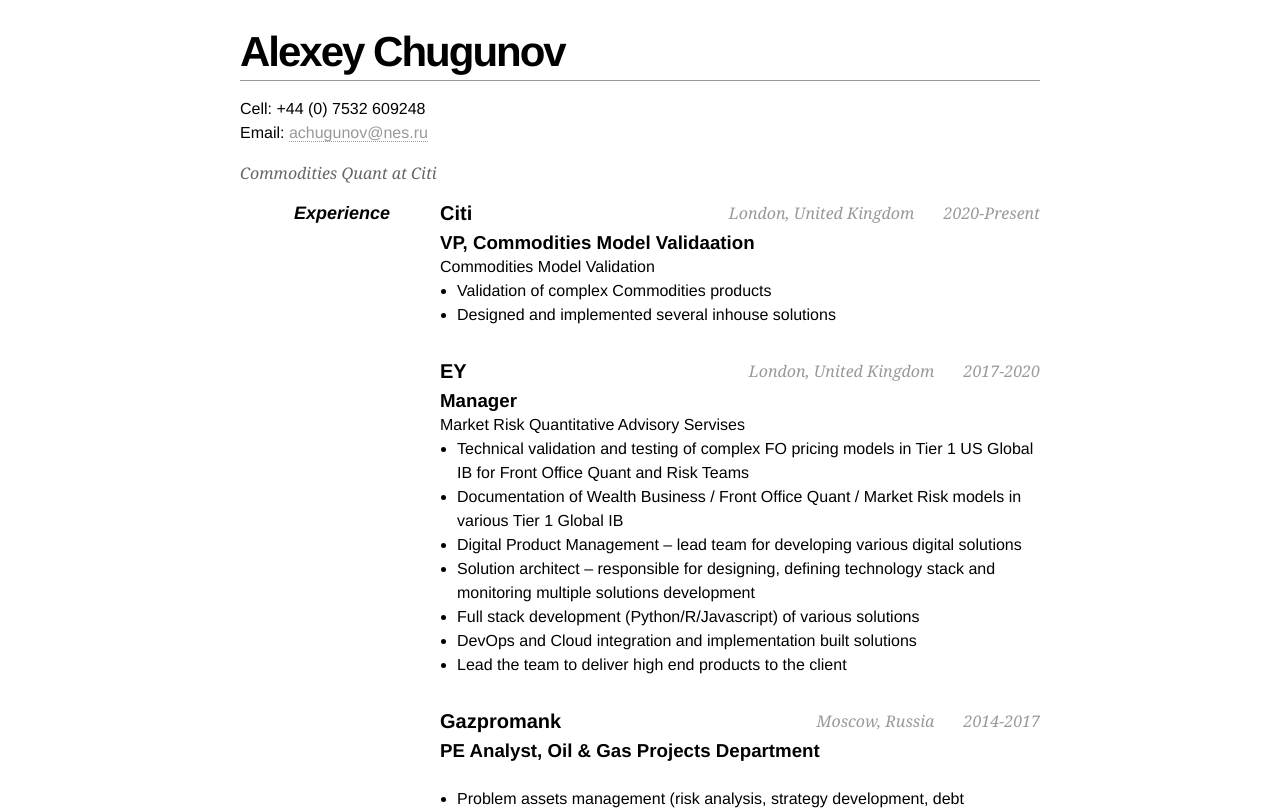
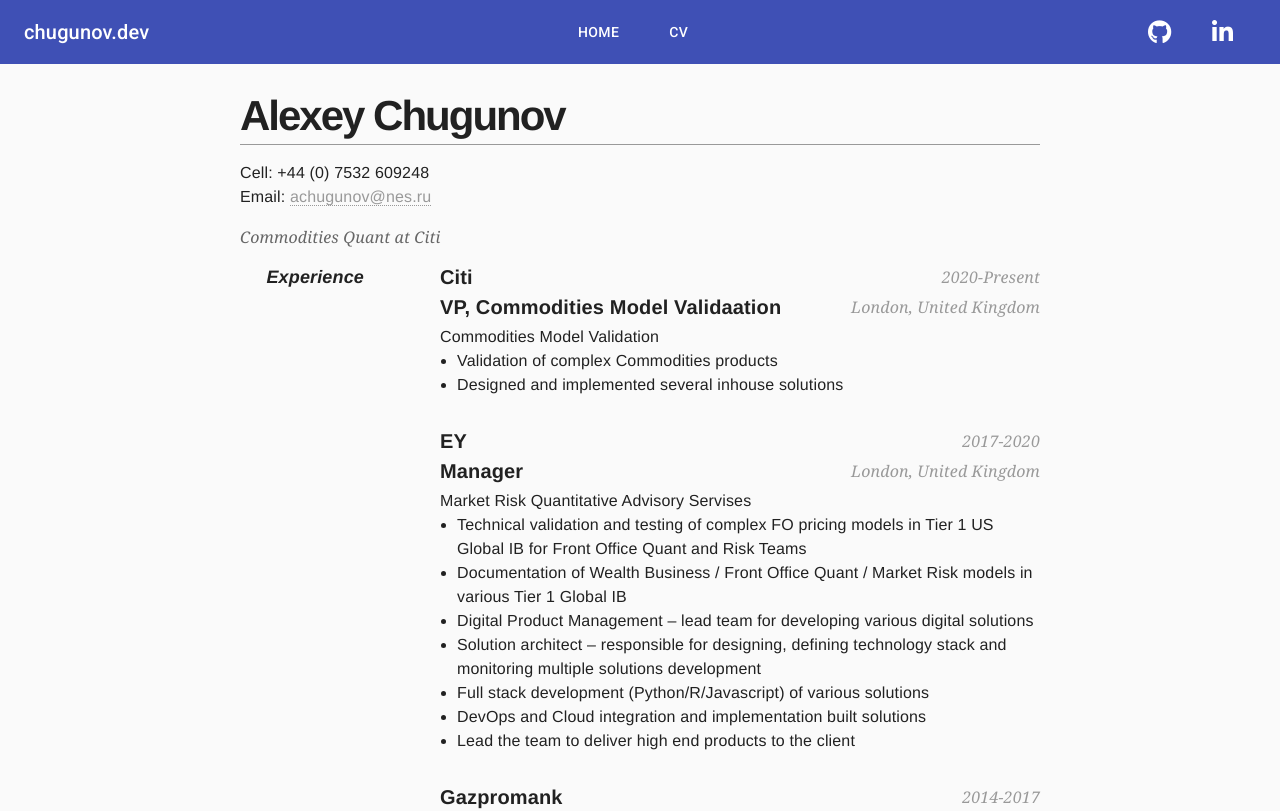
Before and after one commit to a-chugunov/a-chugunov.github.io, a React (Create React App) app: page /cv in a window 1280 px wide. Shown: the top 811 px of the page. Built offline with nearby package versions, Linux system fonts and the light colour scheme.

Commit message:
-update cv social -added CNAME, so gh-pages publishes to right address -added Material UI -added Navigation

```diff
--- a/public/data/CV.yaml
+++ b/public/data/CV.yaml
@@ -5,8 +5,12 @@
   email: achugunov@nes.ru
 
 social:
-  github: a-chugunov
-  linkedin: alexeychugunov
+  github:
+    id: a-chugunov
+    url: https://github.com/a-chugunov/
+  linkedin:
+    id: alexeychugunov
+    url: https://www.linkedin.com/in/alexeychugunov/
 
 summary: Commodities Quant at Citi
 
--- a/public/index.html
+++ b/public/index.html
@@ -30,7 +30,8 @@
       Learn how to configure a non-root public URL by running `npm run build`.
     -->
 
-
+    <link rel="stylesheet" href="https://fonts.googleapis.com/css?family=Roboto:300,400,500,700&display=swap" />
+    <link rel="stylesheet" href="https://cdnjs.cloudflare.com/ajax/libs/font-awesome/5.15.2/css/all.min.css" integrity="sha512-HK5fgLBL+xu6dm/Ii3z4xhlSUyZgTT9tuc/hSrtw6uzJOvgRr2a9jyxxT1ely+B+xFAmJKVSTbpM/CuL7qxO8w==" crossorigin="anonymous" />
     <title>Chugunov</title>
   </head>
   <body>
--- a/src/App.js
+++ b/src/App.js
@@ -1,16 +1,39 @@
 import React from 'react';
 import { BrowserRouter } from 'react-router-dom';
+
+import CssBaseline from '@material-ui/core/CssBaseline';
+import { createMuiTheme, MuiThemeProvider } from '@material-ui/core/styles';
 
 import './App.css';
 
 import AppLayout from './components/AppLayout';
 
+const theme = createMuiTheme({
+    palette: {
+        primary: {
+            light: '#757ce8',
+            main: '#3f50b5',
+            dark: '#002884',
+            contrastText: '#fff'
+        },
+        secondary: {
+            light: '#ff7961',
+            main: '#f44336',
+            dark: '#ba000d',
+            contrastText: '#000'
+        }
+    }
+});
+
 function App() {
     return (
         <div className="App">
-            <BrowserRouter>
-                <AppLayout />
-            </BrowserRouter>
+            <CssBaseline />
+            <MuiThemeProvider theme={theme}>
+                <BrowserRouter>
+                    <AppLayout />
+                </BrowserRouter>
+            </MuiThemeProvider>
         </div>
     );
 }
--- a/src/components/AppLayout.js
+++ b/src/components/AppLayout.js
@@ -1,12 +1,13 @@
 import React from 'react';
 
-import './AppLayout.css';
-import CV from './cv/CV';
+import Navigation from './Navigation';
+import Routes from './Routes';
 
 const AppLayout = () => {
     return (
         <div>
-            <CV />
+            <Navigation />
+            <Routes />
         </div>
     );
 };
--- /dev/null
+++ b/src/components/Home.js
@@ -0,0 +1,9 @@
+import React from 'react';
+
+import CV from './cv/CV';
+
+const Home = () => {
+    return <CV />;
+};
+
+export default Home;
--- /dev/null
+++ b/src/components/Navigation.js
@@ -0,0 +1,85 @@
+/* eslint-disable  */
+import React, { useState } from 'react';
+import PropTypes from 'prop-types';
+
+import { Link as RouterLink } from 'react-router-dom';
+
+import { AppBar, Toolbar, Typography, Button, Icon, useScrollTrigger } from '@material-ui/core';
+import { makeStyles } from '@material-ui/core/styles';
+
+const useStyles = makeStyles((theme) => ({
+    root: {
+        flexGrow: 1
+    },
+    menuButton: {
+        marginRight: theme.spacing(1),
+        marginLeft: theme.spacing(1)
+    },
+    title: {
+        alignItems: 'center'
+    },
+    myToolbar: {
+        justifyContent: 'space-between'
+    }
+}));
+
+const Navigation = () => {
+    const classes = useStyles();
+
+    const trigger = useScrollTrigger({
+        disableHysteresis: true,
+        threshold: 0
+    });
+
+    return (
+        <div className={classes.root}>
+            <AppBar elevation={trigger ? 4 : 0}>
+                <Toolbar className={classes.myToolbar}>
+                    <Typography variant="h6" color="inherit" className={classes.title}>
+                        chugunov.dev
+                    </Typography>
+
+                    <div>
+                        <Button
+                            className={classes.menuButton}
+                            color="inherit"
+                            component={RouterLink}
+                            to="/"
+                        >
+                            Home
+                        </Button>
+
+                        <Button
+                            className={classes.menuButton}
+                            color="inherit"
+                            component={RouterLink}
+                            to="/cv"
+                        >
+                            CV
+                        </Button>
+                    </div>
+
+                    <div>
+                        <Button
+                            color="inherit"
+                            target="_blank"
+                            href="https://github.com/a-chugunov/"
+                        >
+                            <Icon className="fab fa-github" />
+                        </Button>
+                        <Button
+                            color="inherit"
+                            target="_blank"
+                            href="https://www.linkedin.com/in/alexeychugunov/"
+                        >
+                            <Icon className="fab fa-linkedin-in" />
+                        </Button>
+                    </div>
+                </Toolbar>
+            </AppBar>
+            <Toolbar className={classes.myToolbar} />
+        </div>
+    );
+};
+
+export default Navigation;
--- /dev/null
+++ b/src/components/NoPageFound.js
@@ -0,0 +1,11 @@
+import React from 'react';
+
+const NoPageFound = () => {
+    return (
+        <div>
+            <div> NoPageFound </div>
+        </div>
+    );
+};
+
+export default NoPageFound;
--- /dev/null
+++ b/src/components/Routes.js
@@ -0,0 +1,16 @@
+import React from 'react';
+import { Route, Switch } from 'react-router-dom';
+
+import CV from './cv/CV';
+import Home from './Home';
+import NoPageFound from './NoPageFound';
+
+export default function Routes() {
+    return (
+        <Switch>
+            <Route exact path="/" component={Home} />
+            <Route path="/cv" component={CV} />
+            <Route component={NoPageFound} />
+        </Switch>
+    );
+}
--- a/src/components/AppLayout.css
+++ b/src/components/cv/CV.css
@@ -2,14 +2,13 @@
     margin: 0;
     padding: 0;
 }
-body {
-    font: 16px Helvetica, Sans-Serif;
-    line-height: 24px;
-}
+
 .clear {
     clear: both;
 }
 #page-wrap {
+    font: 16px Helvetica, Sans-Serif;
+    line-height: 24px;
     width: 800px;
     margin: 40px auto 60px;
 }
--- a/src/components/cv/CV.js
+++ b/src/components/cv/CV.js
@@ -6,6 +6,8 @@
 import Work from './Work';
 import Education from './Education';
 import Skills from './Skills';
+
+import './CV.css';
 
 const CV = () => {
     const [cvData, setCvData] = useState({});
@@ -20,6 +22,7 @@
     }, []);
 
     return (
+        <div>
             <div id="page-wrap">
                 <div className="clear" />
                 <Title name={cvData.name} contacts={cvData.contacts} />
@@ -35,6 +38,7 @@
                     <div className="clear" />
                 </dl>
             </div>
+        </div>
     );
 };
 
--- a/src/components/cv/Work.js
+++ b/src/components/cv/Work.js
@@ -8,11 +8,12 @@
         <dd key={company}>
             <h2>
                 {company}
-                <span>
-                    {location}&nbsp;&nbsp;&nbsp;&nbsp;&nbsp;&nbsp;&nbsp;{years}
-                </span>
+                <span>{years}</span>
             </h2>
-            <h3>{position}</h3>
+            <h2>
+                {position}
+                <span>{location}</span>
+            </h2>
             <p>
                 {summary}
                 <br />
```
Also changed, not shown: 1 other file (tests, documents, lock files or other folders). Lines whose indentation alone changed are shown as unchanged.
